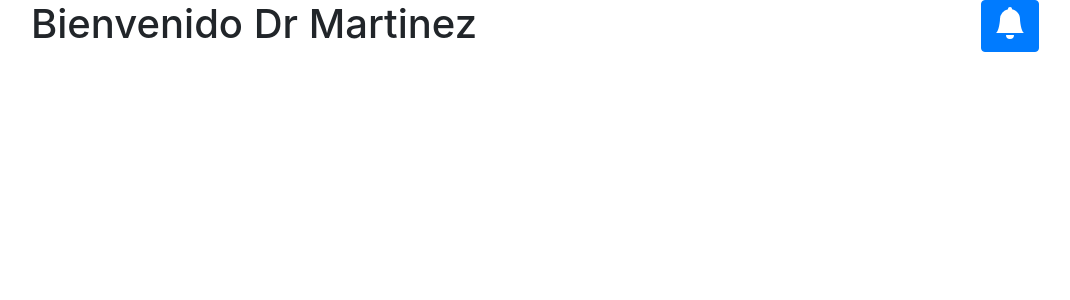
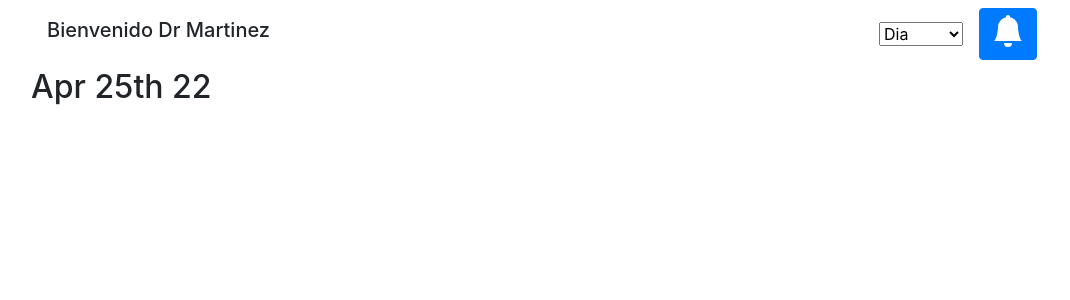
Before and after one commit to Rodwel09/CitaMedica_React, a React (Create React App) app: page /pagina_doctor in a window 1280 px wide. Shown: the top 300 px of the page, without its empty margins (54-1124 px from the left). Built offline with nearby package versions, Linux system fonts and the light colour scheme; no server answers.

Commit message:
Setting the API and pulling the data to the frontend

```diff
--- a/package.json
+++ b/package.json
@@ -8,6 +8,7 @@
     "@testing-library/user-event": "^13.5.0",
     "axios": "^0.26.1",
     "jquery": "^3.6.0",
+    "moment": "^2.29.3",
     "react": "^18.0.0",
     "react-bootstrap": "^2.2.2",
     "react-dom": "^18.0.0",
--- a/src/js/Pages/DoctorPage.jsx
+++ b/src/js/Pages/DoctorPage.jsx
@@ -1,50 +1,20 @@
 import axios from "axios";
-import {React, Fragment} from "react";
+import moment from "moment";
+import {React} from "react";
 import { useEffect, useState } from "react";
-import CloseButton from 'react-bootstrap/CloseButton'
-import { Accordion, Button, Card, Modal, ModalBody, ModalHeader, ModalTitle } from "react-bootstrap";
-import { Link } from "react-router-dom";
+import { getAllByTestId } from "@testing-library/react";
+import { Button, Card, Form, Modal, ModalBody, ModalHeader, ModalTitle } from "react-bootstrap";
 
 const API_PATH = "http://localhost/consulta_medica_php/GetPacientsData.php";
 
-// export function Header(props) {
-//     const handleShow = () => setShow(true);
-//     const [show, setShow] = useState(false);
-//     const handleClose = () => setShow(false);
+var option = 0;
 
-//     return <div className="row">
-//         <div className="col-sm-10">
-//             <h1 className="fs-1" id="headerName">Bienvenido Dr {props.doctor_name}</h1>
-//         </div>
-//         <div className="col-sm-2">
-//             <Button variant="primary" onClick={handleShow}>
-//                 <svg xmlns="http://www.w3.org/2000/svg" width="32" height="32" fill="currentColor" className="bi bi-bell-fill" viewBox="0 0 16 16">
-//                     <path d="M8 16a2 2 0 0 0 2-2H6a2 2 0 0 0 2 2zm.995-14.901a1 1 0 1 0-1.99 0A5.002 5.002 0 0 0 3 6c0 1.098-.5 6-2 7h14c-1.5-1-2-5.902-2-7 0-2.42-1.72-4.44-4.005-4.901z" />
-//                 </svg>
-//             </Button>
+function SetNotificationData(){
+    let allData = [];
 
-//             <Modal show={show} onHide={handleClose}>
-//                 <Modal.Header closeButton>
-//                     <Modal.Title>Nombre de cliente: {props.client_name}</Modal.Title>
-//                 </Modal.Header>
-//                 <Modal.Body>
-//                     {props.client_diagnostics}
-//                 </Modal.Body>
-//                 <Modal.Footer>
-//                     <Button variant="secondary" onClick={handleClose}>Rechazar solicitud</Button>
-//                     <Button variant="primary" onClick={handleClose}>Approvar solicitud</Button>
-//                 </Modal.Footer>
-//             </Modal>
-//         </div>
-//     </div>;
-// }
-
-export default function DoctorPage(props) {
-    const handleShow = () => setShow(true);
+    const [show, setShow] = useState(false);
     const handleClose = () => setShow(false);
-
     const [post, setPost] = useState(false);
-    const [show, setShow] = useState(false);
 
     useEffect(() => {
         axios.get(API_PATH).then(resp => {
@@ -54,12 +24,9 @@ export default function DoctorPage(props) {
 
     if (post == null) return null;
 
-    var pacientData = [];
-    var notificationData = [];
-
     for (let index = 0; index < post.length; index++) {
         if (post[index].StatusPaciente == 0) {
-            notificationData.push(
+            allData.push(
                 <Card>
                     <Card.Body>
                         <Card.Title>{post[index].nombre_paciente + " " + post[index].apellido_paciente}</Card.Title>
@@ -72,27 +39,48 @@ export default function DoctorPage(props) {
                 </Card>
             )
         }
-        if (post[index].StatusPaciente == 1) {
-            pacientData.push(<td className="inline-flex"><Card>
-                    <Card.Body>
-                        <Card.Title>Nombre de cliente: {post[index].nombre_paciente}</Card.Title>
-                        <Card.Text>Diagnostico: {post[index].padecimiento_paciente}</Card.Text>
-                    </Card.Body>
-                </Card></td>);
     }
+    return allData;
 }
 
-    return (
-        <div className="row">
-            <div className="col-sm-10">
-                <h1 className="fs-1" id="headerName">Bienvenido Dr Martinez</h1>
+
+function RenderHeaderPage(){
+    var notificationData = [];
+
+    const handleClose = () => setShow(false);
+    const handleShow = () => setShow(true);
+    const [show, setShow] = useState(false);
+
+    const [currentValue, setCurrentValue] = useState("Dia");
+
+    notificationData = SetNotificationData();
+    option = currentValue;
+
+    return <div className="row">
+        <nav className="navbar col-md-9">
+            <div className="container-fluid">
+                <div className="navbar-header">
+                    <h1 className="fs-1 navbar-brand" id="headerName">Bienvenido Dr Martinez</h1>
                 </div>
-            <div className="col-sm-2">
+            </div>
+        </nav>
+
+        <div className="d-flex flex-row-reverse align-items-center">
+            <div className="p-2">
                 <Button variant="primary" onClick={handleShow}>
                     <svg xmlns="http://www.w3.org/2000/svg" width="32" height="32" fill="currentColor" className="bi bi-bell-fill" viewBox="0 0 16 16">
                         <path d="M8 16a2 2 0 0 0 2-2H6a2 2 0 0 0 2 2zm.995-14.901a1 1 0 1 0-1.99 0A5.002 5.002 0 0 0 3 6c0 1.098-.5 6-2 7h14c-1.5-1-2-5.902-2-7 0-2.42-1.72-4.44-4.005-4.901z" />
                     </svg>
                 </Button>
+            </div>
+
+            <div className="p-2">
+                <select onClick={(e) => {console.log("CurrentValue", currentValue); setCurrentValue(e.target.value)}}>
+                    <option value={"Dia"}>Dia</option>
+                    <option value={"Semana"}>Semana</option>
+                </select>
+            </div>
+        </div>
 
         <Modal show={show} onHide={handleClose}>
             <ModalHeader closeButton>
@@ -102,18 +90,79 @@ export default function DoctorPage(props) {
                 {notificationData}
             </Modal.Body>
         </Modal>
-            </div>
+    </div>;
+}
 
+function SetPacientData(){
+    let allData = [];
+
+    const [post, setPost] = useState(false);
+
+    useEffect(() => {
+        axios.get(API_PATH).then(resp => {
+            setPost(resp.data);
+        });
+    }, []);
+
+    if (post == null) return null;
+
+    for (let index = 0; index < post.length; index++) {
+        if (post[index].StatusPaciente == 1) {
+            allData.push(<td className="d-block"><Card>
+                <Card.Body>
+                    <Card.Title>Nombre de cliente: {post[index].nombre_paciente}</Card.Title>
+                    <Card.Text>Diagnostico: {post[index].padecimiento_paciente}</Card.Text>
+                </Card.Body>
+            </Card></td>);
+        }
+    }
+
+    return allData;
+}
+
+function DisplayPatientData(){
+    var patientData = SetPacientData();
+    if (option === "Dia") {
+        return (
             <table className="table">
                 <thead>
-                        <tr></tr>
+                    <tr><h2>{moment().format("MMM Do YY")}</h2></tr>
                 </thead>
+
                 <tbody>
                     <tr>
-                            {pacientData}
+                        {patientData}
                     </tr>
                 </tbody>
             </table>
-        </div>
         );
     }
+    else {
+        return (
+            <table className="table">
+                <thead>
+                    <tr>
+                        <th>Horas</th>
+                        <th>Lunes</th>
+                        <th>Martes</th>
+                        <th>Miercoles</th>
+                        <th>Jueves</th>
+                        <th>Viernes</th>
+                    </tr>
+                </thead>
+
+                <tbody>
+                    <tr>
+                        <td>8:00AM</td>
+                        {patientData}
+                    </tr>
+                </tbody>
+            </table>
+        );
+    }
+
+}
+
+export default function DoctorPage() {
+    return [RenderHeaderPage(), DisplayPatientData()];
+}
```
Also changed, not shown: 1 other file (tests, documents, lock files or other folders). Lines whose indentation alone changed are shown as unchanged.
